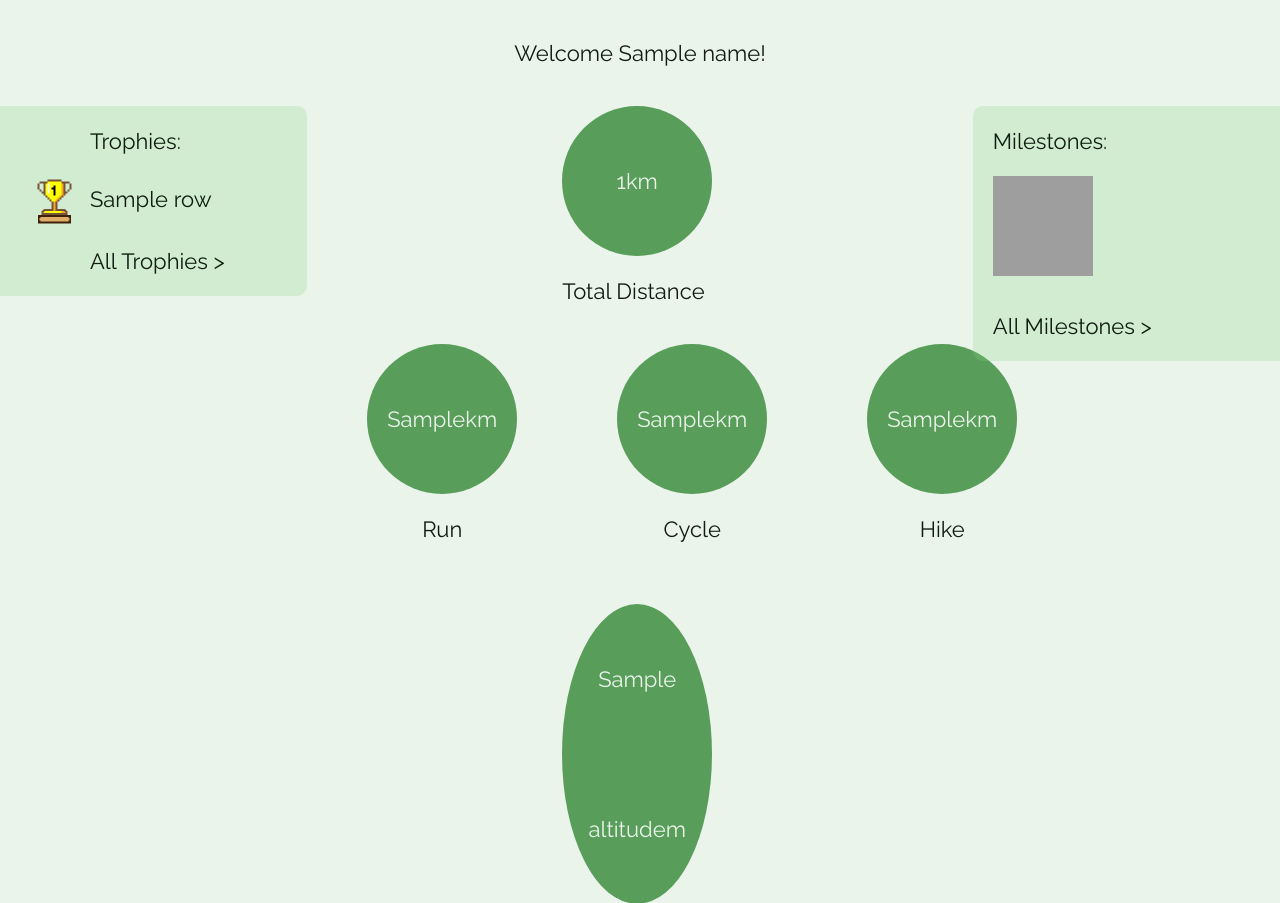
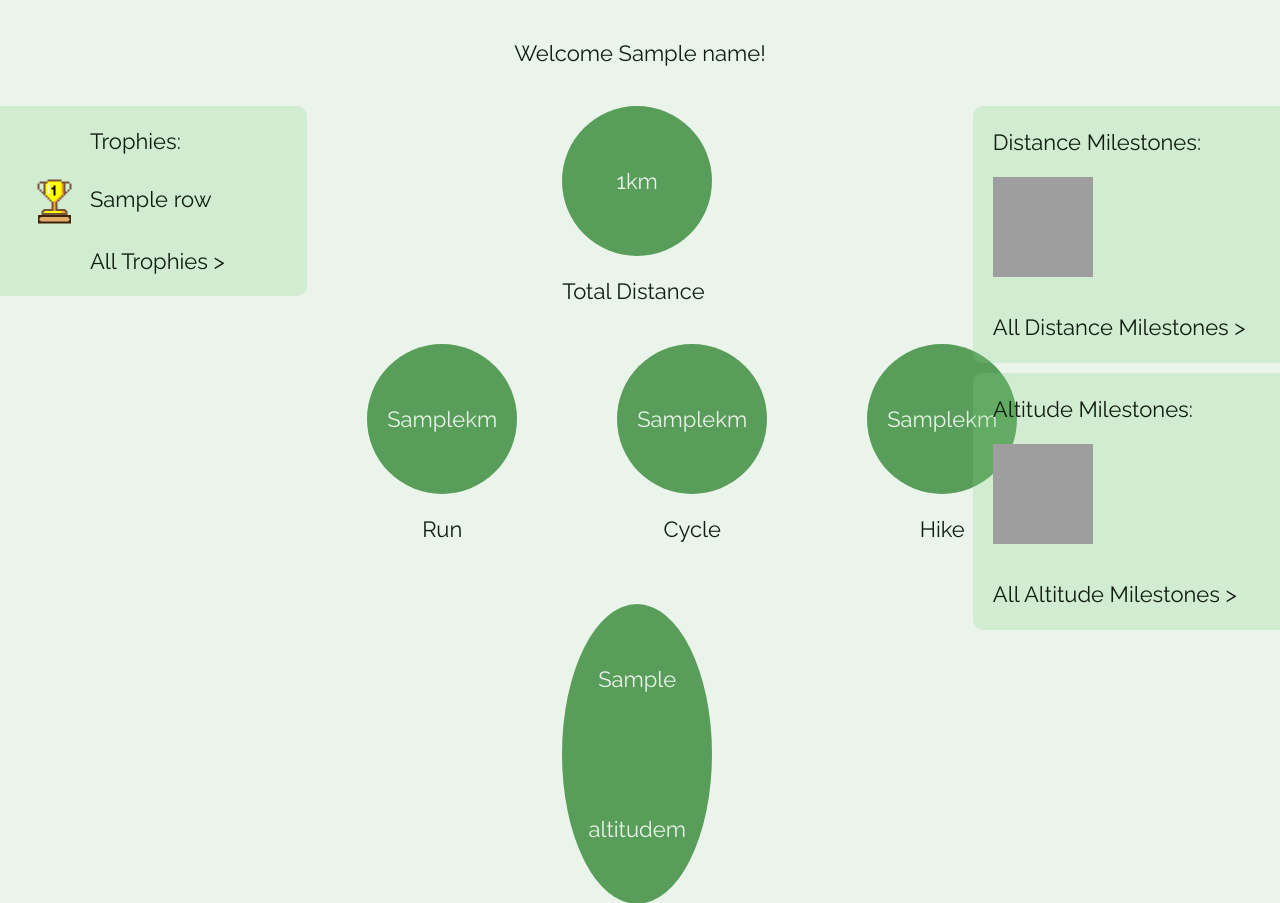
Before and after one commit to tomhayter/Strava-Race, a Django app: template tracker/templates/tracker/user.html in a window 1280 px wide. Shown: the part 152-1055 px from the top of the page. Run offline with Django 3.2, Linux system fonts and the light colour scheme; the template is opened without the code that fills it: most values are stand-ins (such as "Sample title", 1, 10 or a date in 2020); grey boxes are pictures that could not be loaded.

Commit message:
Add link and display in user page

```diff
--- a/tracker/static/tracker/user.css
+++ b/tracker/static/tracker/user.css
@@ -18,9 +18,15 @@
 .milestones {
   width: 24%;
   float: right;
+}
+
+.milestone-block {
   box-sizing: border-box;
   padding-left: 20px;
   padding-right: 30px;
+  padding-bottom: 1px;
+  padding-top: 1px;
+  margin-bottom: 10px;
   border-radius: 10px 0 0 10px;
   background-color: rgba(130, 212, 133, 0.25);
 }
--- a/tracker/templates/tracker/user.html
+++ b/tracker/templates/tracker/user.html
@@ -71,8 +71,9 @@
         </div>
     </div>
     <div class="milestones">
+        <div class="milestone-block">
             <div>
-        <p>Milestones:</p>
+                <p>Distance Milestones:</p>
                 {% for m in completed_milestones %}
                 {% with 'tracker/img/'|add:m.link as image_static %}
                 <div class="tooltip">
@@ -83,7 +84,24 @@
                 {% endfor %}
             </div>
             <div class="milestones-link">
-            <p><a href="{% url 'milestones' %}?name={{arg_name}}">All Milestones ></a></p>
+                <p><a href="{% url 'milestones' %}?name={{arg_name}}">All Distance Milestones ></a></p>
+            </div>
+        </div>
+        <div class="milestone-block">
+            <div>
+                <p>Altitude Milestones:</p>
+                {% for m in completed_altitude_milestones %}
+                {% with 'tracker/img/'|add:m.link as image_static %}
+                <div class="tooltip">
+                    <img class="milestone-icon" src="{% static image_static %}">
+                    <span class="tooltip-text">{{m.name}} - {{m.distance}}km</span>
+                </div>
+                {% endwith %}
+                {% endfor %}
+            </div>
+            <div class="milestones-link">
+                <p><a href="{% url 'altitude_milestones' %}?name={{arg_name}}">All Altitude Milestones ></a></p>
+            </div>
         </div>
     </div>
 </div>
--- a/tracker/views.py
+++ b/tracker/views.py
@@ -417,6 +417,7 @@ def user(request):
 
     user = request.GET.get("name").lower()
     milestones = get_milestones(user)
+    altitude_milestones = get_altitude_milestones(user)
 
     # Get distance data
     athlete = get_athlete(user)
@@ -426,6 +427,8 @@ def user(request):
     cycle = stats.cycle_distance
     hike = stats.hike_distance
     altitude = stats.total_elevation
+
+    completed_altitudes = [a for a in altitude_milestones if a.distance < altitude]
 
     trophies = get_trophies()
     my_trophies = []
@@ -450,6 +453,7 @@ def user(request):
         "progress": round(progress),
         "trophies" : my_trophies,
         "completed_milestones": completed,
+        "completed_altitude_milestones": completed_altitudes,
         "arg_name": user
     }
     return render(request, "tracker/user.html", context)
```
Lines whose indentation alone changed are shown as unchanged.
